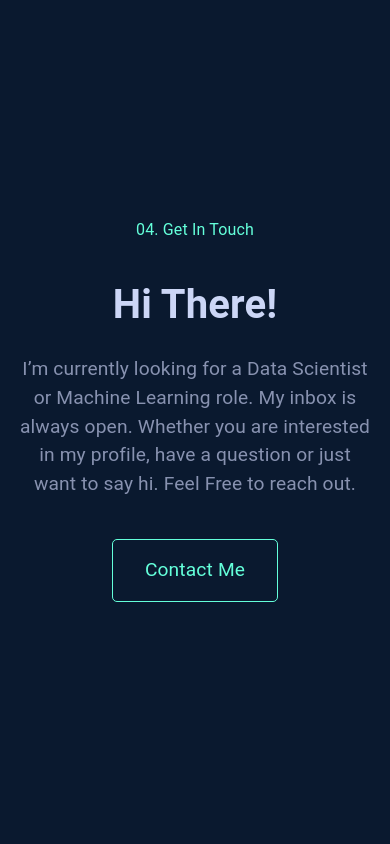
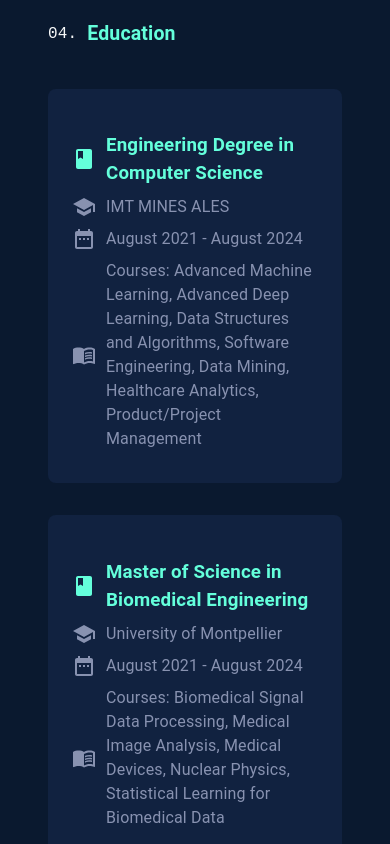
Before and after one commit to AmineMekki01/my-portfolio, a React (Create React App) app: page / in a window 390 px wide. Shown: the part 4940-5784 px from the top of the page. Built offline with nearby package versions, Linux system fonts and the light colour scheme.

Commit message:
adding education section

```diff
--- a/src/App.js
+++ b/src/App.js
@@ -10,7 +10,7 @@ import Contact from './components/Contact';
 import Footer from './components/Footer';
 import SocialSidebar from './components/SocialSidebar';
 import EmailSidebar from './components/EmailSidebar';
-
+import Education from './components/Education';
 
 const MainApp = styled.div`
   background-color: #0A192F;
@@ -45,6 +45,9 @@ function App() {
         <Section id="projects">
           <Projects />
         </Section>
+        <section id="education">
+          <Education/>
+        </section>
         <Section id="contact">
           <Contact />
         </Section>
--- a/src/components/Contact.js
+++ b/src/components/Contact.js
@@ -14,7 +14,7 @@ const ContactTitle = styled.h4`
   font-weight: 400;
   margin-bottom: 20px;
   &:before {
-    content: '04. ';
+    content: '05. ';
     color: #64ffda;
   }
 `;
--- /dev/null
+++ b/src/components/Education.js
@@ -0,0 +1,117 @@
+import React, { useEffect, useState } from 'react';
+import styled from 'styled-components';
+import SchoolIcon from '@mui/icons-material/School';
+import DateRangeIcon from '@mui/icons-material/DateRange';
+import MenuBookIcon from '@mui/icons-material/MenuBook';
+import ClassIcon from '@mui/icons-material/Class';
+import educationData from '../data/education.json';
+
+const EducationContainer = styled.div`
+  padding: 2rem;
+  text-align: center;
+  background-color: #0a192f;
+  color: #ccd6f6;
+`;
+
+const Title = styled.h4`
+  color: #64FFDB;
+  margin-bottom: 2rem;
+  font-size: 2rem;
+  display: flex;
+  align-items: center;
+  position: relative;
+  margin: 10px 0 40px;
+  width: 100%;
+  white-space: nowrap;
+  font-size: clamp(18px, 5vw, 32px);
+  font-weight: 600;
+
+  &:before {
+    content: '04.';
+    margin-right: 10px;
+    color: #f6f7f8;
+    font-family: 'SF Mono', 'Fira Code', 'Fira Mono', 'Roboto Mono', monospace;
+    font-size: clamp(16px, 3vw, 20px);
+    font-weight: 400;
+  }
+`;
+
+const EducationList = styled.div`
+  display: flex;
+  flex-direction: column;
+  gap: 2rem;
+  margin-top: 20px;
+
+`;
+
+const EducationItem = styled.div`
+  background-color: #112240;
+  padding: 1.5rem;
+  width: 100%;
+  border-radius: 8px;
+  text-align: left;
+  transition: transform 0.3s ease-in-out, box-shadow 0.3s ease-in-out;
+
+  &:hover {
+    transform: translateY(-10px);
+    box-shadow: 0 10px 20px rgba(0, 0, 0, 0.2);
+  }
+`;
+
+const EducationTitle = styled.h3`
+  color: #64FFDB;
+  margin-bottom: 0.5rem;
+  display: flex;
+  align-items: center;
+  gap: 10px;
+`;
+
+const EducationDetails = styled.div`
+  color: #8892b0;
+  margin-bottom: 0.5rem;
+  display: flex;
+  align-items: center;
+  gap: 10px;
+`;
+
+
+
+const Education = () => {
+  const [education, setEducation] = useState([]);
+
+  useEffect(() => {
+    setEducation(educationData);
+  }, []);
+
+  return (
+    <EducationContainer id="education">
+      <Title>Education</Title>
+      <EducationList>
+        {education.map((item, index) => (
+          <EducationItem key={index}>
+            <EducationTitle>
+                <ClassIcon />
+              {item.degree}
+            </EducationTitle>
+            <EducationDetails>
+              <SchoolIcon />
+              {item.institution}
+            </EducationDetails>
+            <EducationDetails>
+              <DateRangeIcon />
+              {item.range}
+            </EducationDetails>
+            <EducationDetails>
+              <MenuBookIcon />
+              Courses: {item.courses}
+
+            </EducationDetails>
+
+          </EducationItem>
+        ))}
+      </EducationList>
+    </EducationContainer>
+  );
+};
+
+export default Education;
--- a/src/components/Header.js
+++ b/src/components/Header.js
@@ -145,6 +145,7 @@ const Header = () => {
     { text: 'About', href: '#about' },
     { text: 'Work Experience', href: '#work-experience' },
     { text: 'Projects', href: '#projects' },
+    { text: 'Education', href: '#education' },
     { text: 'Contact', href: '#contact' },
     { text: 'Resume', href: '/resume_amine_mekki.pdf', download: 'Amine_MEKKI_Resume.pdf' },
   ];
--- /dev/null
+++ b/src/data/education.json
@@ -0,0 +1,14 @@
+[
+{
+    "degree": "Engineering Degree in Computer Science",
+    "institution": "IMT MINES ALES",
+    "range": "August 2021 - August 2024",
+    "courses" : "Advanced Machine Learning, Advanced Deep Learning, Data Structures and Algorithms, Software Engineering, Data Mining, Healthcare Analytics, Product/Project Management"
+    },
+    {
+    "degree": "Master of Science in Biomedical Engineering",
+    "institution": "University of Montpellier",
+    "range": "August 2021 - August 2024",
+    "courses" : "Biomedical Signal Data Processing, Medical Image Analysis, Medical Devices, Nuclear Physics, Statistical Learning for Biomedical Data"
+    }
+]
```
